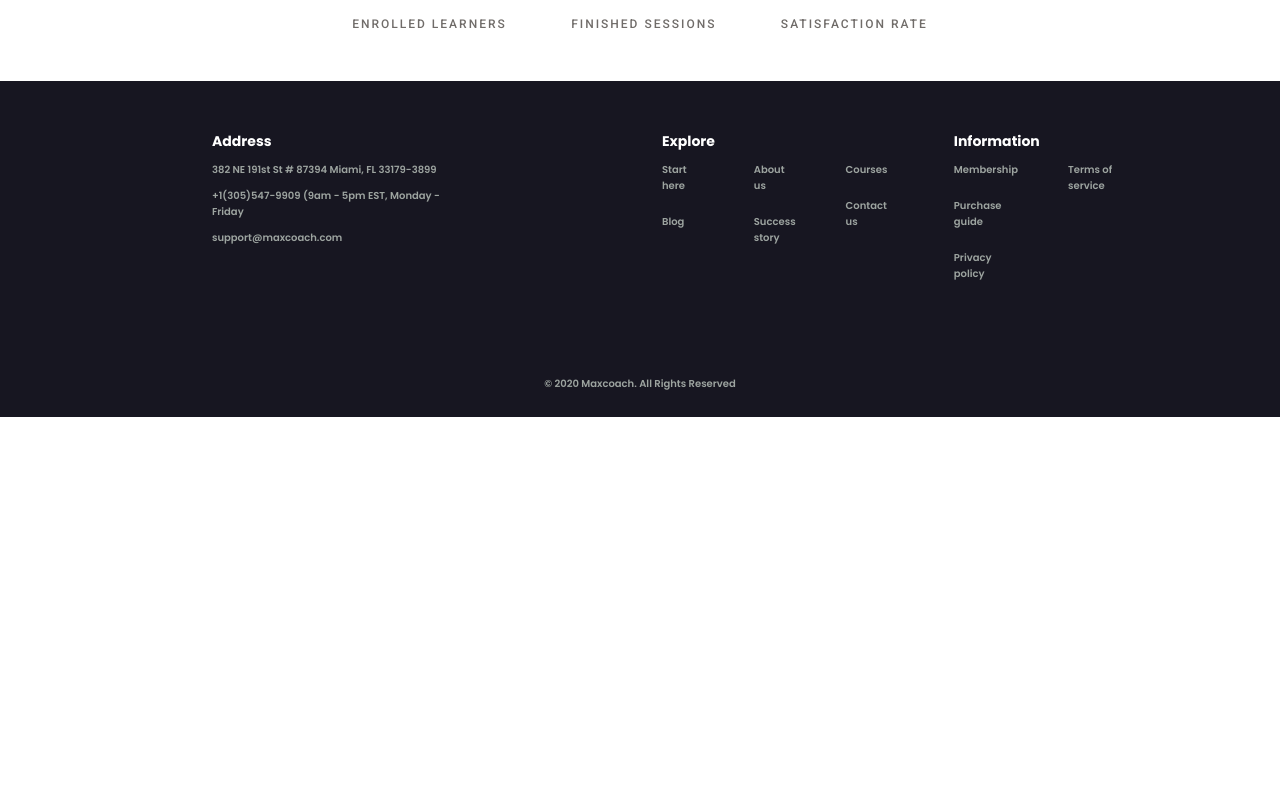
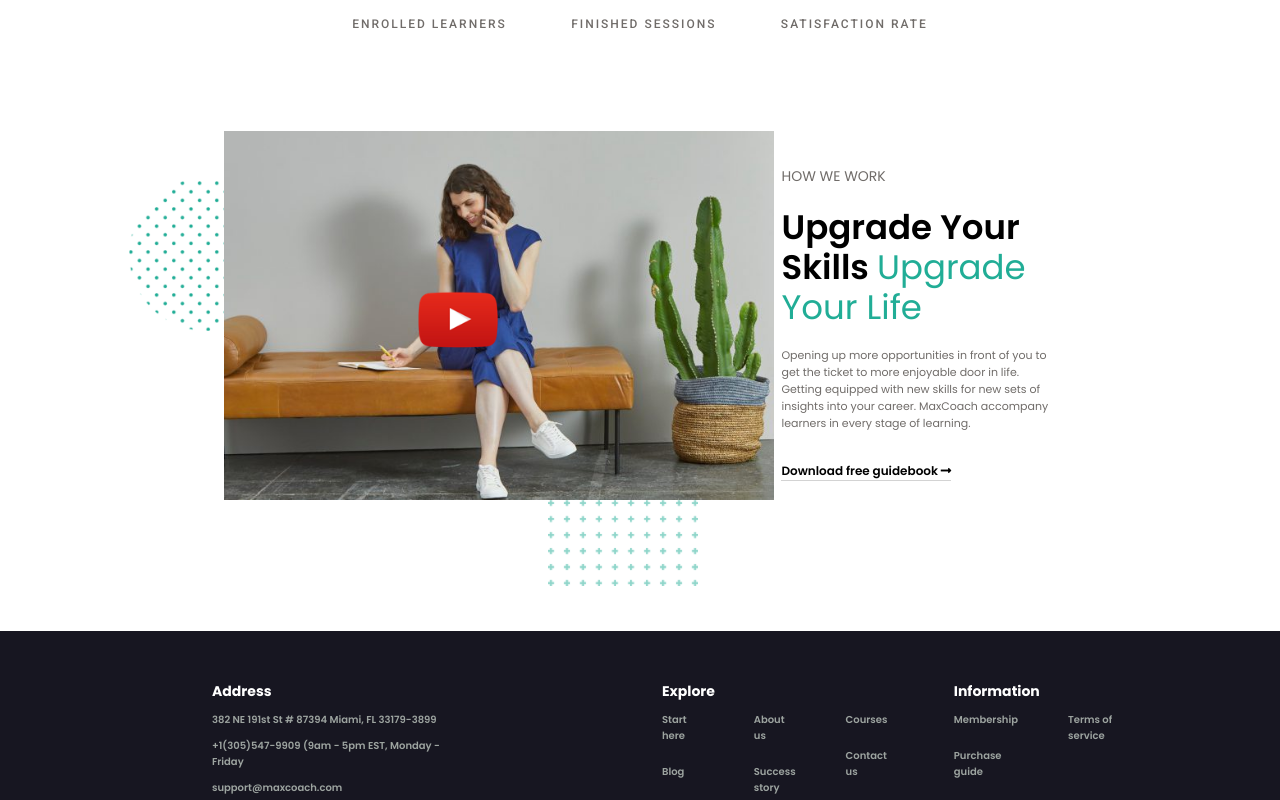
Before and after one commit to PaulDenis/proj-html-vuejs, a Vue app: page / in a window 1280 px wide. Shown: the part 1200-2000 px from the top of the page. Before the commit the page ends 1617 px from the top, so only its background shows below. Built offline with nearby package versions, Linux system fonts and the light colour scheme.

Commit message:
Sezione "upgrade skills" completa

```diff
--- a/src/components/Header.vue
+++ b/src/components/Header.vue
@@ -56,7 +56,7 @@ export default {
         position: fixed;
         top: 0;
         left: 0;
-        z-index: 2;
+        z-index: 5;
         width: 100%;
         display: flex;
         padding: 0 7%;
--- a/src/components/Main.vue
+++ b/src/components/Main.vue
@@ -2,18 +2,21 @@
     <div>
         <WorkCulture/>
         <Stats/>
+        <UpgradeLife/>
     </div>
 </template>
 
 <script>
-import WorkCulture from "./WorkCulture.vue"
-import Stats from "./Stats.vue"
+import WorkCulture from './WorkCulture.vue'
+import Stats from './Stats.vue'
+import UpgradeLife from './UpgradeLife.vue'
 
 export default {
     name: "Main",
     components: {
         WorkCulture,
-        Stats
+        Stats,
+        UpgradeLife
     }
 
 }
--- /dev/null
+++ b/src/components/UpgradeLife.vue
@@ -0,0 +1,89 @@
+<template>
+    <div class="clearfix container">
+        <div class="images">
+            <img src="..\assets\images\stock-full-hd-11-670x450.jpg" alt="Lady at the phone">
+            <img src="..\assets\images\maxcoach-shape-07-150x150.png" alt="Square shape">
+            <img src="..\assets\images\maxcoach-shape-05-150x150.png" alt="Exagon shape">
+            <img src="..\assets\images\icon-youtube-play.png" alt="Play button">
+        </div>
+
+        <div class="text">
+            <p class="subtitle">how we work</p>
+            <h2 class="title">Upgrade Your Skills <span>Upgrade Your Life</span></h2>
+            <p class="mainText">Opening up more opportunities in front of you to get the ticket to more enjoyable door in life. Getting equipped with new skills for new sets of insights into your career. MaxCoach accompany learners in every stage of learning.</p>
+            <p class="guide">Download free guidebook <i class="fas fa-long-arrow-alt-right"></i></p>
+        </div>
+    </div>
+</template>
+
+<script>
+export default {
+    name: "UpgradeLife"
+}
+</script>
+
+<style lang="scss" scoped>
+ @import '~@fortawesome/fontawesome-free/css/all.min.css';
+  @import "~@fontsource/poppins/400.css";
+ @import "~@fontsource/poppins/600.css";
+@import '../style/common.scss';
+
+    .container {
+        width: 65%;
+        margin: auto;
+        margin-bottom: 100px;
+        margin-top: 100px;
+    }
+    .images {
+        position: relative;
+        float: left;
+        width: 60%;
+        height: 400px;
+
+        img:nth-child(1) {
+            position: absolute;
+            width: 550px;
+            z-index: 2;
+        }
+        img:nth-child(2) {
+            position: absolute;
+            bottom: -55px;
+            right: 25px;
+            z-index: 1;
+        }
+        img:nth-child(3) {
+            position: absolute;
+            top: 50px;
+            left: -95px;
+            z-index: 1;
+        }
+        img:nth-child(4) {
+            position: absolute;
+            top: 50%;
+            left: 50%;
+            width: 80px;
+            transform: translate(-70%, -70%);
+            z-index: 3;
+            cursor: pointer;
+        }
+    }
+    .text {
+        float: right;
+        width: 33%;
+        padding-top: 35px;
+        font-family: poppins;
+        @include text_rules;
+        .guide {
+            display: inline-block;
+            font-size: 12px;
+            font-weight: 600;
+            border-bottom: 1px solid lightgray;
+            cursor: pointer;
+        }
+    }
+    .clearfix::after {
+        content: "";
+        display: table;
+        clear: both;
+    }
+</style>
--- a/src/components/WorkCulture.vue
+++ b/src/components/WorkCulture.vue
@@ -26,6 +26,7 @@ export default {
  @import '~@fortawesome/fontawesome-free/css/all.min.css';
  @import "~@fontsource/poppins/400.css";
  @import "~@fontsource/poppins/600.css";
+ @import "../style/common.scss";
 
     .work {
         height: 500px;
@@ -38,30 +39,7 @@ export default {
         float: left;
         width: 35%;
         margin-top: 150px;
-        .subtitle {
-            margin-bottom: 20px;
-            text-transform: uppercase;
-            font-size: 14px;
-            color: #706c69;
-            span {
-                font-weight: 600;
-            }
-        }
-        .title {
-            font-size: 34px;
-            font-weight: 600;
-            line-height: 40px;
-            margin-bottom: 20px;
-            span {
-                font-weight: 400;
-                color: #21ad96;
-            }
-        }
-        .mainText {
-            margin-bottom: 25px;
-            font-size: 12px;
-            color: #706c69;
-        }
+        @include text_rules;
         .guide {
             font-size: 12px;
             color: #706c69;
--- /dev/null
+++ b/src/style/common.scss
@@ -0,0 +1,28 @@
+$main-color: #21ad96;
+
+@mixin text_rules {
+    .subtitle {
+            margin-bottom: 20px;
+            text-transform: uppercase;
+            font-size: 14px;
+            color: #706c69;
+            span {
+                font-weight: 600;
+            }
+        }
+        .title {
+            font-size: 34px;
+            font-weight: 600;
+            line-height: 40px;
+            margin-bottom: 20px;
+            span {
+                font-weight: 400;
+                color: #21ad96;
+            }
+        }
+        .mainText {
+            margin-bottom: 25px;
+            font-size: 11px;
+            color: #706c69;
+        }
+}
```
